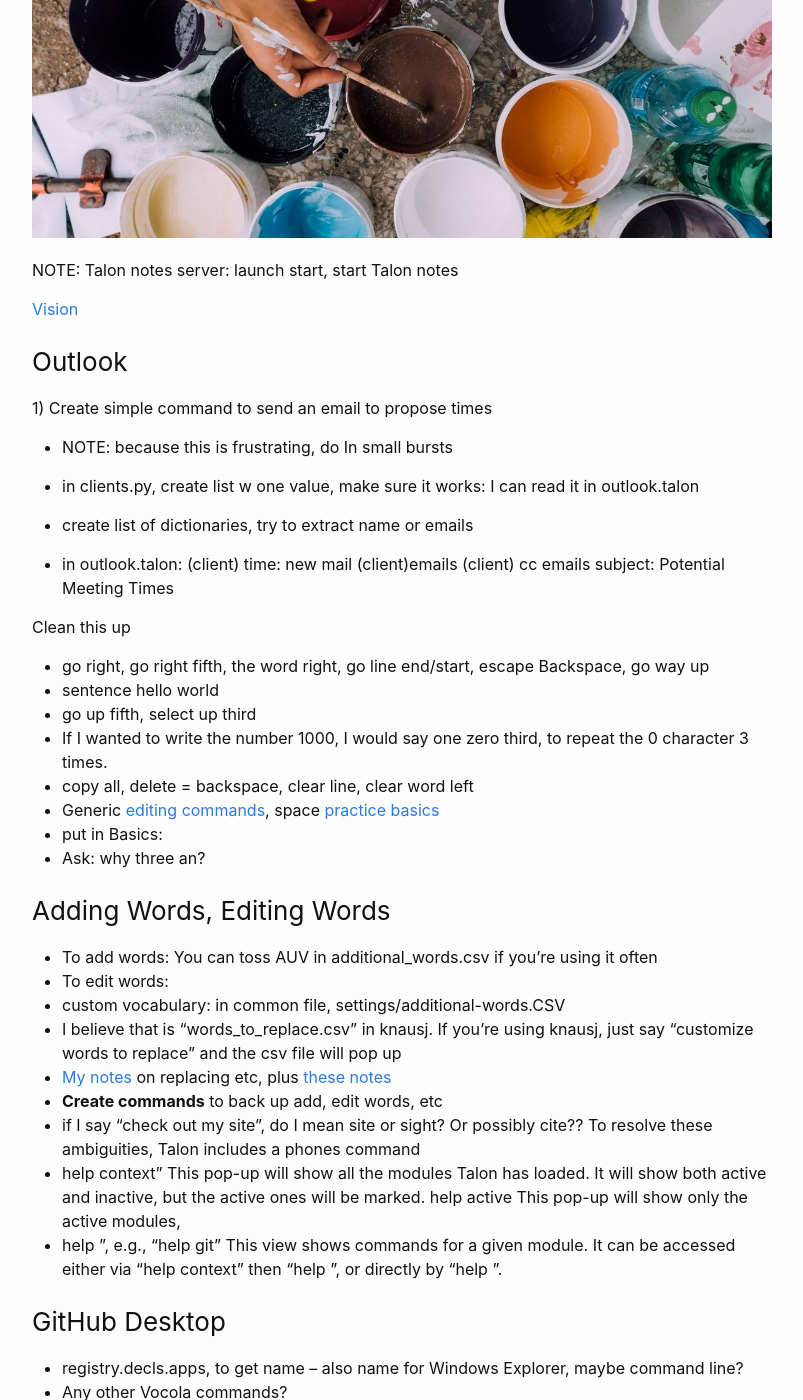
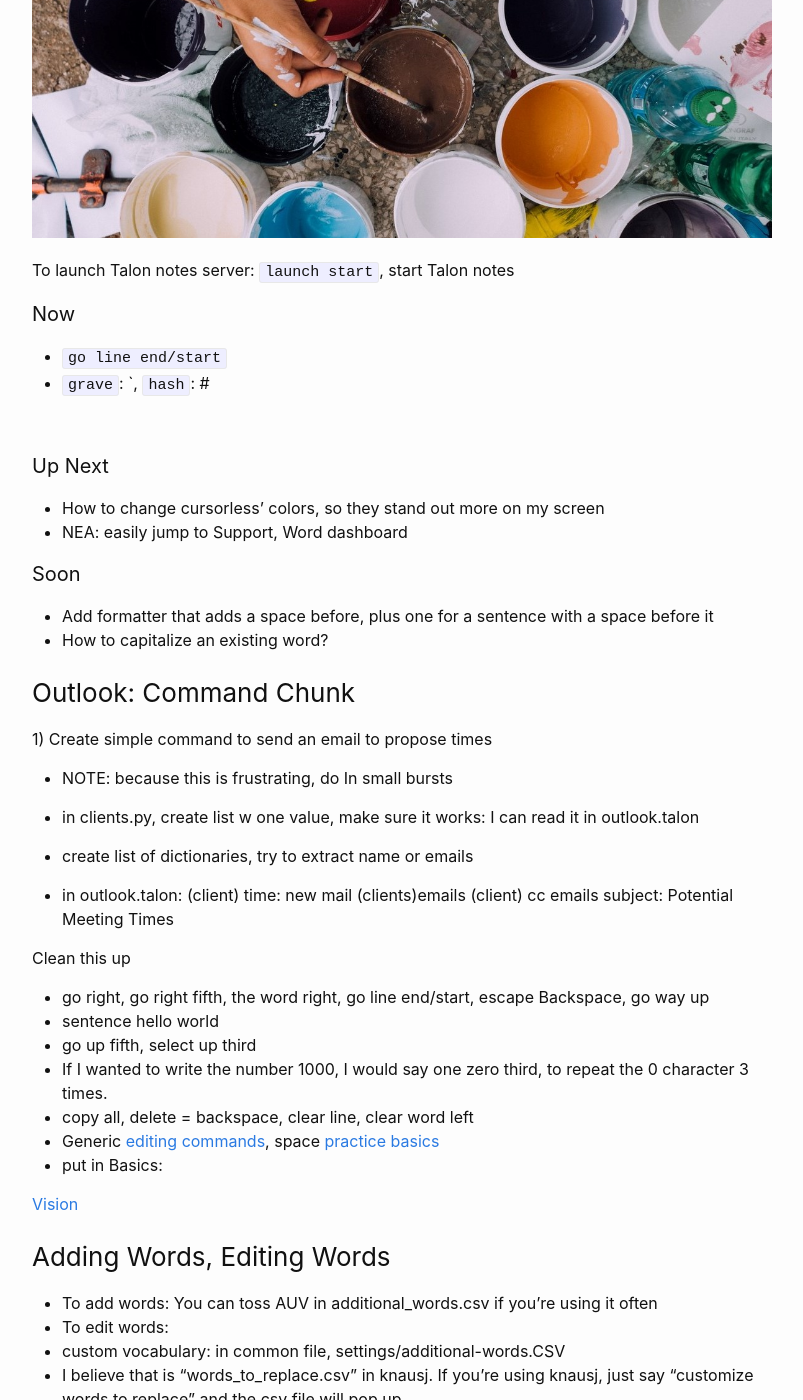
Before and after one commit to aschneiderman/talon-notes, a Jekyll site: the page built from pages/up-next.md, in a window 1280 px wide and 1400 px high, scrolled down 213 px. Shown: the whole window, without its empty margins (238-1041 px from the left). Built offline with Jekyll 4.4.1, drawn with Linux system fonts in a browser that asks for light colours; some of the changed text lies outside the part shown.

Commit message:
Get Organized

```diff
--- a/pages/up-next.md
+++ b/pages/up-next.md
@@ -4,11 +4,24 @@ layout: content
 image: hand-paid-cans-36464-pxh2.jpg
 ---
 
-NOTE:  Talon notes server: launch start, start Talon notes
+ To launch Talon notes server: `launch start`, start Talon notes
 
-[Vision](where-next/vision.html)
+#### Now
 
-### Outlook
+- `go line end/start`
+- `grave`: \`, `hash`: #
+
+<br/>
+
+#### Up Next
+- How to change cursorless' colors,  so they stand out more on my screen
+- NEA: easily jump to Support, Word dashboard
+
+#### Soon
+- Add formatter that adds a space before, plus one for a sentence with a space before it
+- How to capitalize an existing word?
+
+### Outlook: Command Chunk
 1) Create simple command to send an email to  propose times
 - NOTE: because this is frustrating, do In small bursts
 
@@ -18,7 +31,7 @@ NOTE:  Talon notes server: launch start, start Talon notes
 
 - in outlook.talon: (client) time:
 new mail
-(client)emails
+(clients)emails
 (client) cc emails
 subject: Potential Meeting Times
 
@@ -31,7 +44,9 @@ Clean this up
 - copy all, delete = backspace, clear line, clear word left
 -  Generic [editing commands](https://github.com/knausj85/knausj_talon/blob/main/core/edit/edit.talon), space [practice basics](https://chaosparrot.github.io/talon_practice/)
 - put in Basics:
--  Ask: why three an?
+
+
+[Vision](where-next/vision.html)
 
 ### Adding Words, Editing Words
 - To add words:  You can toss AUV in additional_words.csv if you're using it often
@@ -41,13 +56,13 @@ Clean this up
 -  [My notes](https://aschneiderman.github.io/talon-notes/pages/basics-write/writing.html) on replacing etc, plus [these notes](https://aschneiderman.github.io/talon-notes/pages/basics-write/correct-that.html)
 - **Create commands** to back up add, edit words, etc
 - if I say "check out my site", do I mean site or sight? Or possibly cite?? To resolve these ambiguities, Talon includes a phones command
+- i don't know if it is The Right Way, but I added mine to alternate_keys in keys.py: "do it": "enter"
 - help context” This pop-up will show all the modules Talon has loaded. It will show both active and inactive, but the active ones will be marked. help active This pop-up will show only the active modules,
 - help <module name>”, e.g., “help git” This view shows commands for a given module. It can be accessed either via “help context” then “help <module name>”, or directly by “help <module name>”.
 
 
 
 ### GitHub Desktop
-- registry.decls.apps, to get name -- also name for Windows Explorer, maybe command line?
 - Any other Vocola commands?
 
 ### Windows Explorer, Windows Management
@@ -56,6 +71,8 @@ Clean this up
 	- app: windows_file_browser
 - Built in commands: [talon](https://github.com/knausj85/knausj_talon/blob/main/apps/windows_explorer/windows_explorer.talon), [python](https://github.com/knausj85/knausj_talon/blob/main/apps/windows_explorer/windows_explorer.py)
 - Vocola commands
+- To get a list of all the commands you can use with focus/launch, from Talon's menu, choose Scripting, Console
+- Type `registry.lists['user.running'] `
 - running list         (see all active applications),  running hide
 -  super sun: search bar
 -  say ‘snap internet explorer left” it will snap the internet explorer window to the left half of the screen. And if I say ‘snap right’ wit will snap whatever window I have selected to the right half of the screen. Knausj_talon has 25 knausj_talon snap positions that you can snap windows, and there isn’t a way to look them up short of looking at them on line 119 of file window_snap.py in the knausj talon source code. I personally use only five of them of them. “snap left” “snap right” “snap top” “snap bottom” “snap fullscreen”
```
Also changed, not shown: pages/scripting/scripting-talon.md (+2 -0 lines), pages/where-next/vision.md (+2 -2 lines).
